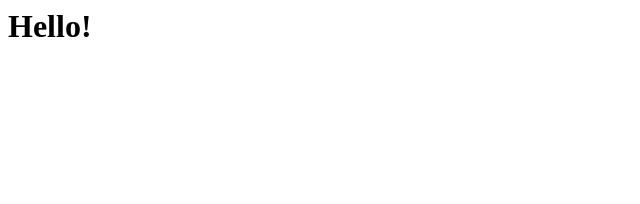
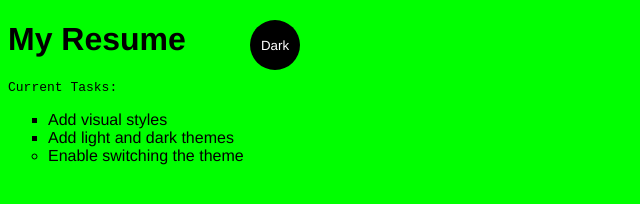
Before and after one commit to klurgitu/klurgitu.github.io, a plain HTML site: page index.html in a window 1280 px wide. Shown: the whole page, without its empty margins (0-640 px from the left). Drawn offline with Linux system fonts and the light colour scheme.

Commit message:
basic html, css, js

```diff
--- /dev/null
+++ b/app.js
@@ -0,0 +1,16 @@
+'use strict'
+
+const switcher = document.querySelector('.btn');
+
+switcher.addEventListener('click', function() {
+    document.body.classList.toggle('dark-theme')
+
+    var className = document.body.className;
+    if(className == "light-theme") {
+        this.textContent = "Dark";
+    }
+    else {
+        this.textContent = "Light";
+    }
+    console.log('current class name: ' + className);
+});
--- a/index.html
+++ b/index.html
@@ -1 +1,24 @@
-<h1>Hello!</h1>
+<!DOCTYPE html>
+<html lang="en">
+<head>
+    <meta charset="UTF-8">
+    <meta http-equiv="X-UA-Compatible" content="IE=edge">
+    <meta name="viewport" content="width=device-width, initial-scale=1.0">
+    <title>Katelynn Urgitus</title>
+    <link rel="stylesheet" href="main.css">
+</head>
+<body class="light-theme">
+    <h1>My Resume</h1>
+    <p id="msg">Current Tasks:</p>
+    <ul>
+        <li class="list">Add visual styles</li>
+        <li class="list">Add light and dark themes</li>
+        <li>Enable switching the theme</li>
+      </ul>
+      <div>
+        <button class="btn">Dark</button>
+      </div>
+      <script src="app.js"></script>
+    <noscript>You need to enable JavaScript to view the full site.</noscript>
+</body>
+</html>
--- /dev/null
+++ b/main.css
@@ -0,0 +1,58 @@
+:root {
+    --green: #00FF00;
+    --white: #ffffff;
+    --black: #000000;
+  }
+
+  * {
+    color: var(--fontColor);
+    font-family: helvetica;
+  }
+
+  body {
+      background: var(--bg);
+  }
+
+ul {
+    font-family: helvetica;
+}
+
+li {
+    list-style: circle;
+  }
+
+  .list {
+    list-style: square;
+  }
+
+  #msg {
+    font-family: monospace;
+  }
+
+  .btn {
+    position: absolute;
+    top: 20px;
+    left: 250px;
+    height: 50px;
+    width: 50px;
+    border-radius: 50%;
+    border: none;
+    color: var(--btnFontColor);
+    background-color: var(--btnBg);
+  }
+
+  .btn:focus { outline-style: none; }
+
+  .light-theme {
+    --bg: var(--green);
+    --fontColor: var(--black);
+    --btnBg: var(--black);
+    --btnFontColor: var(--white);
+  }
+
+  .dark-theme {
+    --bg: var(--black);
+    --fontColor: var(--green);
+    --btnBg: var(--white);
+    --btnFontColor: var(--black);
+  }
```
